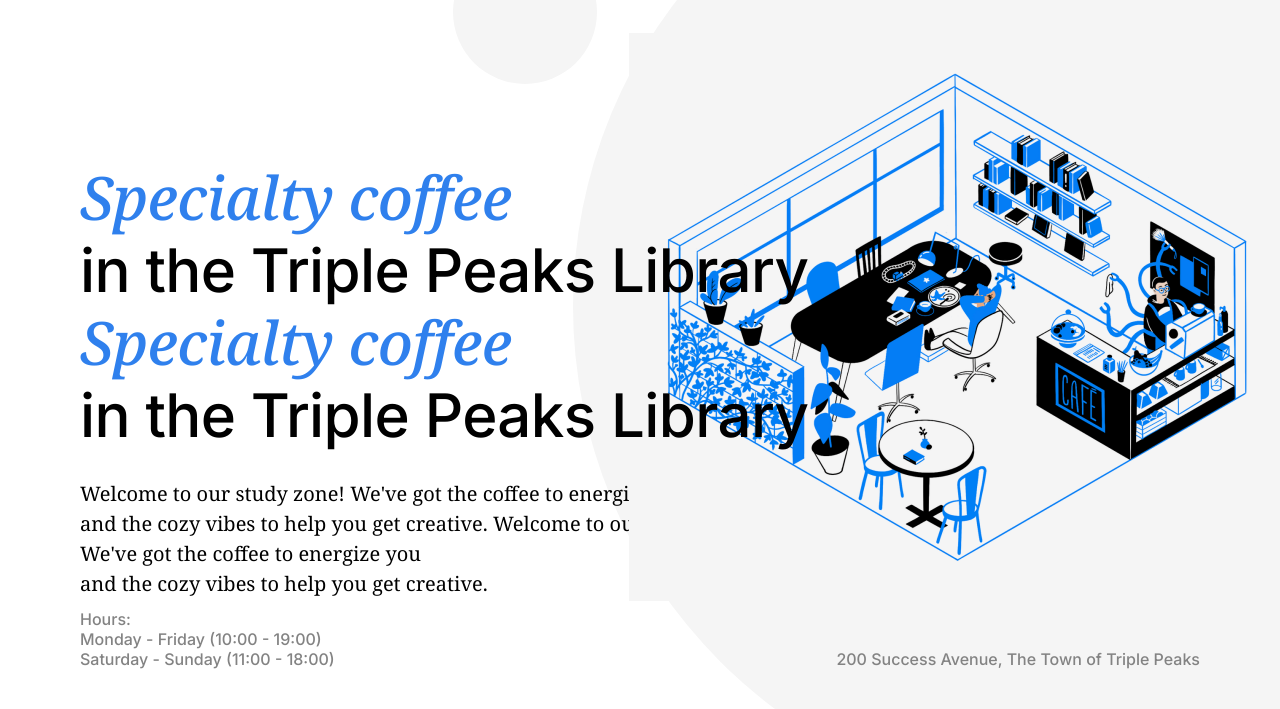
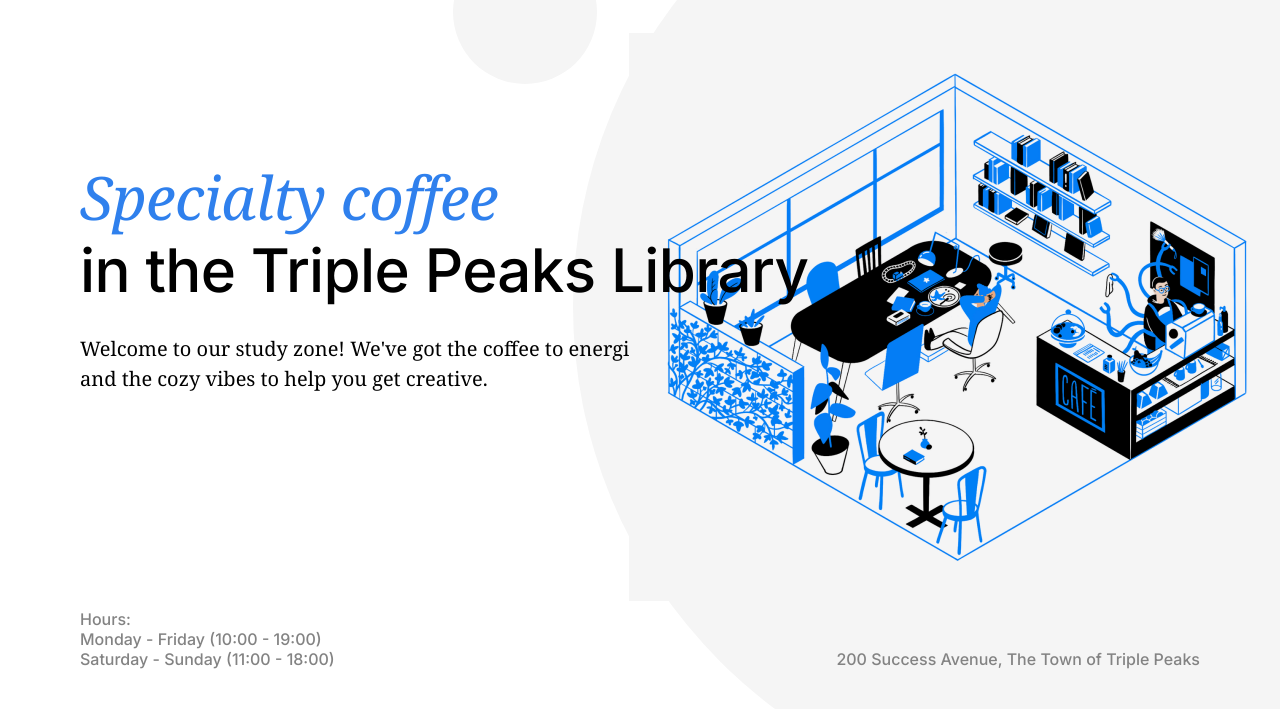
Before and after one commit to DKyleM18/se_project_coffeeshop, a plain HTML site: page index.html in a window 1280 px wide. Shown: the part 91-800 px from the top of the page. Drawn offline with Linux system fonts and the light colour scheme.

Commit message:
finished recipes v2

```diff
--- a/index.html
+++ b/index.html
@@ -53,13 +53,9 @@
         <h1 class="header__title">
           <span class="header__span-accent">Specialty coffee</span> <br />in the
           Triple Peaks Library
-          <span class="header__span-accent">Specialty coffee</span> <br />in the
-          Triple Peaks Library
         </h1>
         <p class="header__description">
           Welcome to our study zone! We've got the coffee to energize you<br />
-          and the cozy vibes to help you get creative. Welcome to our study
-          zone! We've got the coffee to energize you<br />
           and the cozy vibes to help you get creative.
         </p>
         <img
--- a/pages/index.css
+++ b/pages/index.css
@@ -64,6 +64,7 @@
 .header__span-accent {
   font-family: "Noto Serif", "Times New Roman", serif;
   font-style: italic;
+  font-weight: 400;
   font-size: 60px;
   line-height: 72px;
   color: #2f80ed;
```
